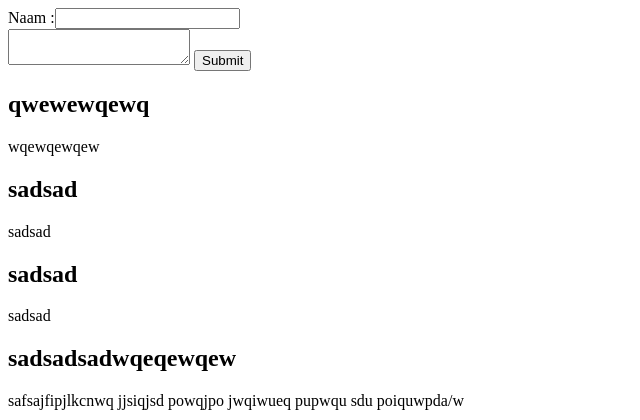
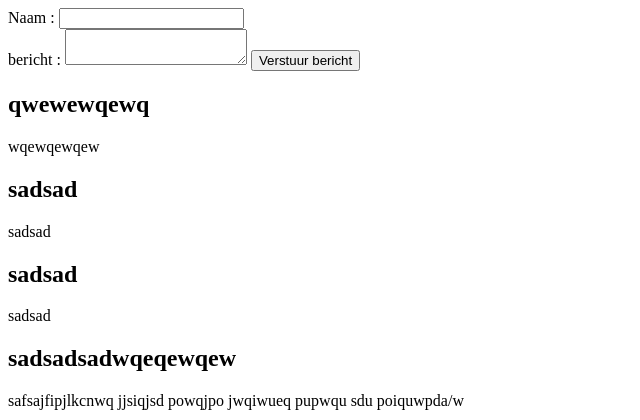
Before and after one commit to Alece-98/Gastenboek, a PHP site: page /index.php in a window 1280 px wide. Shown: the top 420 px of the page, without its empty margins (0-640 px from the left). Run offline with PHP 8.4, Linux system fonts and the light colour scheme.

Commit message:
Add some more html tags to index

```diff
--- a/index.php
+++ b/index.php
@@ -15,9 +15,14 @@
     <body>
         <main>
             <form method="post">
-            Naam :<input type="text" name="name" required><br>
+                <label>Naam :
+                    <input type="text" name="name" required />
+                </label><br>
+                <label>
+                    bericht :
                     <textarea type="textarea" name="textarea" required></textarea>
-            <input type="submit">
+                </label>
+                <button type="submit">Verstuur bericht</button>
             </form>
             <aside>
                 <?php displayGuestbook($decoded); ?>
```
Lines whose indentation alone changed are shown as unchanged.
